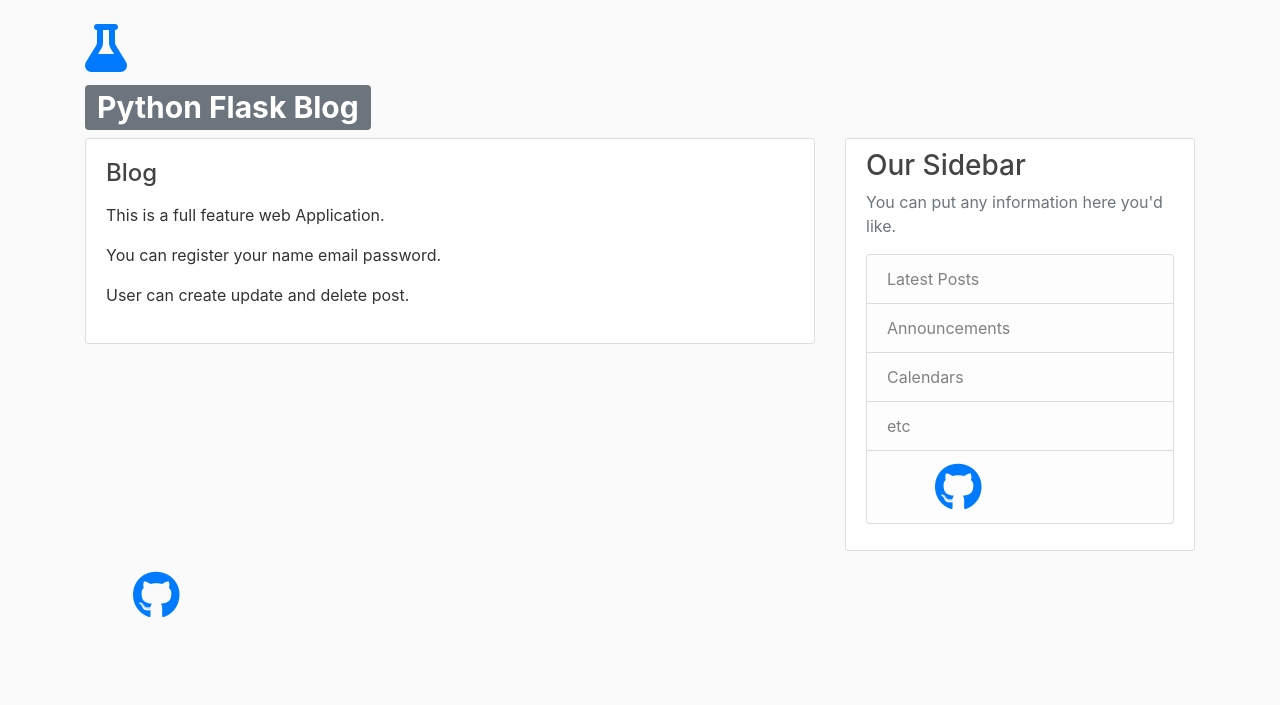
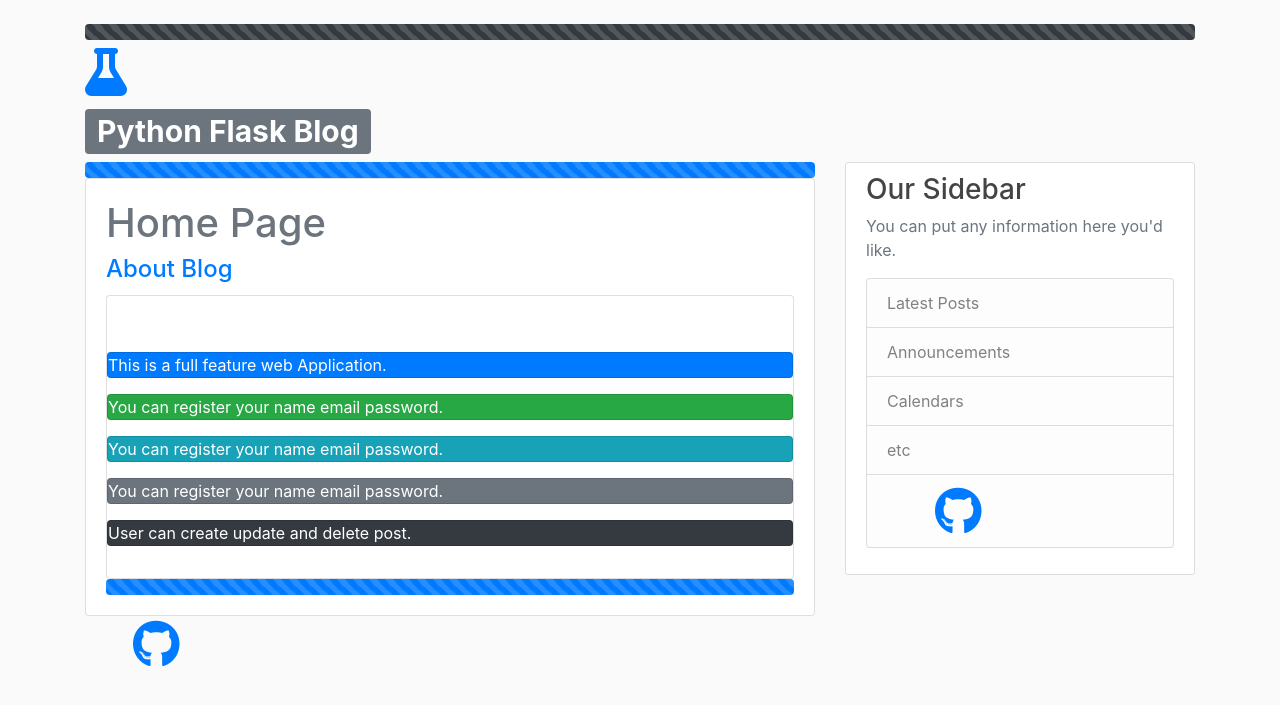
Before and after one commit to mohd-zaid/Flask-Blog., a Flask app: page /about in a window 1280 px wide. Shown: the part 56-761 px from the top of the page. Run offline with Flask 2, Linux system fonts and the light colour scheme; some libraries are stand-ins or nearby versions.

Commit message:
add changes

```diff
--- a/flaskblog/templates/about.html
+++ b/flaskblog/templates/about.html
@@ -1,17 +1,34 @@
 {% extends "layout.html" %}
 {% block content %}
+      <div class="progress">
 
-        <div class="card">
-            <div class="card-body">
-              <h4 class="card-title">Blog</h4>
-              <p class="card-text">
-                  <p>This is a full feature web Application.</p>
-                  <p>You can register your name email password. </p>
-                  <p>User can create update and delete post.  </p>
-              </p>
+      <div class="progress-bar progress-bar-striped progress-bar-animated" style="width:100%"></div>
+      </div>
 
+            <div class="card">
+                <div class="card-body">
+                  <h1><a href="{{url_for('main.home')}}" class="card-link text-secondary">Home Page</a></h1>
+
+
+                  <h4 class="card-title text-primary">About Blog</h4>
+                  <div class="card text-white">
+                    <p class="card-body text-warning">
+
+                        <p class="card bg-primary">This is a full feature web Application.</p>
+                        <p class="card bg-success" >You can register your name email password. </p>
+                        <p class="card bg-info" >You can register your name email password. </p>
+                        <p class="card bg-secondary">You can register your name email password. </p>
+                        <p class="card bg-dark">User can create update and delete post.  </p>
+                    </p>
+                </div>
+                <div class="progress">
+                  <div class="progress-bar progress-bar-striped progress-bar-animated" style="width:100%"></div>
+
+                </div>
+
+
+                </div>
             </div>
-        </div>
 
 
 
--- a/flaskblog/templates/layout.html
+++ b/flaskblog/templates/layout.html
@@ -17,7 +17,13 @@
     {% endif %}
 </head>
 <div class="container">
-<header ><a title=Flask-Documentation href="http://flask.palletsprojects.com/en/1.1.x/"><i class="fas fa-flask fa-3x  mb-2"></a></i><h1><span class="badge badge-secondary">Python Flask Blog</span></h1></header>
+  <div class="progress">
+      <div class="progress-bar bg-dark progress-bar-striped progress-bar-animated " style="width:100%"></div>
+  </div>
+
+</div>
+<div class="container">
+<header class="mt-2" ><a title=Flask-Documentation href="http://flask.palletsprojects.com/en/1.1.x/"><i class="fas fa-flask fa-3x  mb-2"></a></i><h1><span class="badge badge-secondary">Python Flask Blog</span></h1></header>
 </div>
 <body>
     <header class="site-header">
@@ -79,7 +85,7 @@
       </div>
     </main>
     <div class="container">
-    <footer title=github><a href="https://github.com/mohd-zaid"><i class="fab fa-github fa-3x ml-5 mb-2"></i></a></footer></div>
+    <footer title=github><a href="https://github.com/mohd-zaid"><i class="fab fa-github fa-3x ml-5 mt-1"></i></a></footer></div>
 
 
     <!-- Optional JavaScript -->
```
